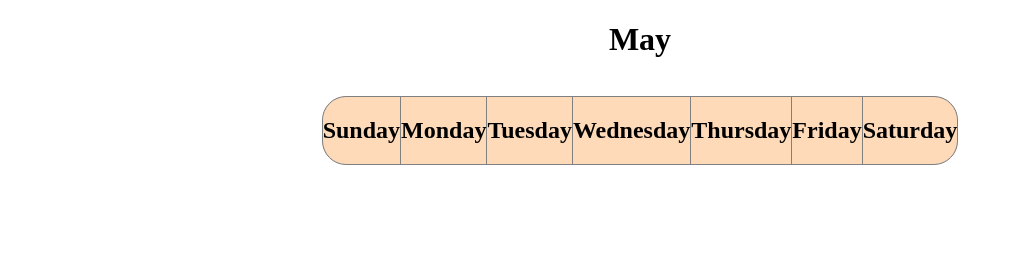
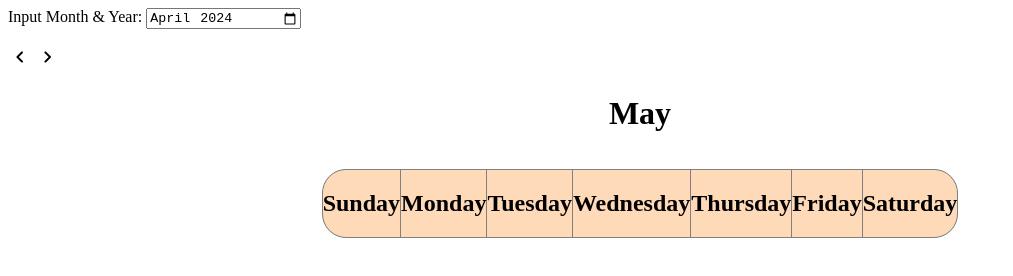
Before and after one commit to cse110-sp24-group4/warmup-exercise, a plain HTML site: page index.html in a window 1280 px wide. Shown: the whole page, without its empty margins (0-1013 px from the left). Drawn offline with nearby package versions, Linux system fonts and the light colour scheme.

Commit message:
Added input month/year

```diff
--- a/index.html
+++ b/index.html
@@ -2,11 +2,29 @@
 <html lang="eng">
 
 <head>
+    <meta charset="utf-8">
     <title>Calendar Widget</title>
+    <meta name="viewport" content="width=device-width, initial-scale=1.0">
     <link rel="stylesheet" href="css/month.css" />
+    <link rel="stylesheet" href="https://fonts.googleapis.com/css2?family=Material+Symbols+Rounded:opsz,wght,FILL,GRAD@20..48,100..700,0..1,-50..200">
 </head>
 
 <body>
+     <div class="input">
+        <label for="start">Input Month & Year:</label>
+        <input type="month" id="start" name="start" min="2024-01" value="2024-04" onchange="updateCalendarFromInput()" />
+    </div>
+
+    <div class="calendar-container">
+        <header class="calendar-header">
+            <p class="calendar-current-date"></p>
+            <div class="calendar-navigation">
+                <span id="calendar-prev" class="material-symbols-rounded">chevron_left</span>
+                <span id="calendar-next" class="material-symbols-rounded">chevron_right</span>
+            </div>
+        </header>
+    </div>
+
     <header>
         <h1 id="month-header">May</h1>
 
```
